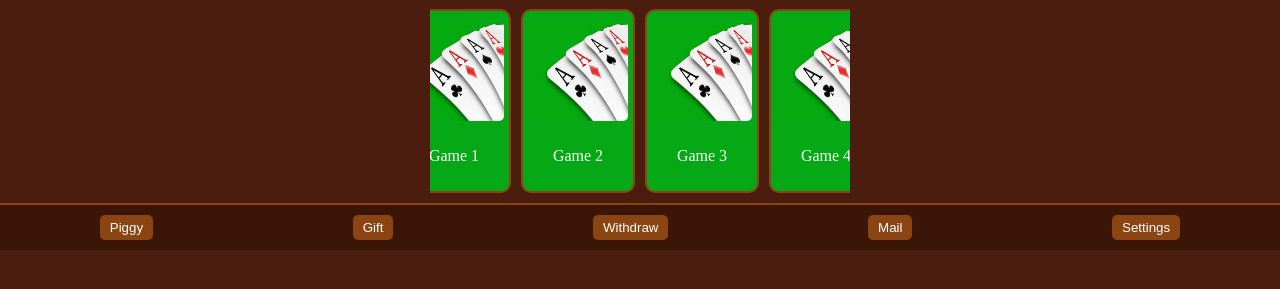
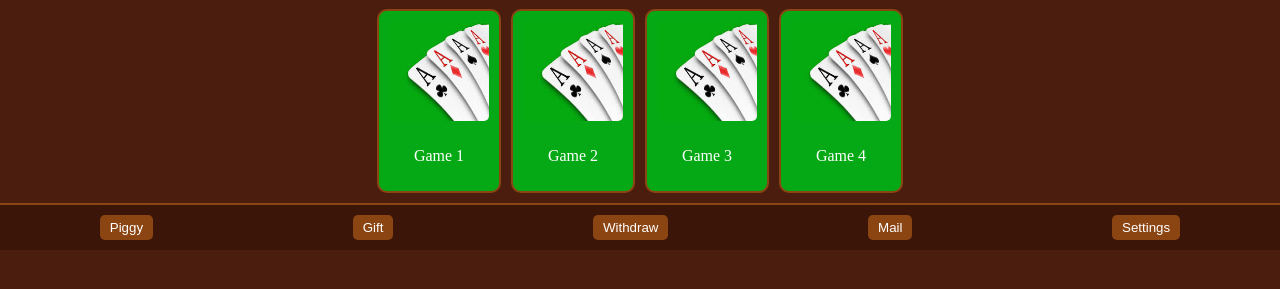
Before and after one commit to Stangy123/Card-game, a plain HTML site: page index.html in a window 1280 px wide. Shown: the part 57-346 px from the top of the page. Drawn offline with Linux system fonts and the light colour scheme.

Commit message:
Update style.css

```diff
--- a/style.css
+++ b/style.css
@@ -96,7 +96,7 @@ a{
     scroll-snap-type: x mandatory; /* Ensures snap on scroll */
     overflow-x: auto;
     white-space: nowrap;
-    width: 400px;
+    width: 100%;
     -webkit-overflow-scrolling: touch;
     scroll-behavior: smooth; /* Smooth scrolling behavior */
     scrollbar-width: none;
@@ -106,9 +106,11 @@ a{
     display: none;
 }
 
+/* Game Card */
 .game-card {
     scroll-snap-align: start; /* Ensures each card aligns to the start of the container */
-    min-width: 90px;
+    flex-shrink: 0; /* Prevents shrinking */
+    width: 100px; /* Fixed width for the cards */
     user-select: none;
     text-align: center;
     background: #05a915;
@@ -121,6 +123,7 @@ a{
     align-items: center;
     text-decoration: none;
 }
+
 
 
 .game-card img {
```
